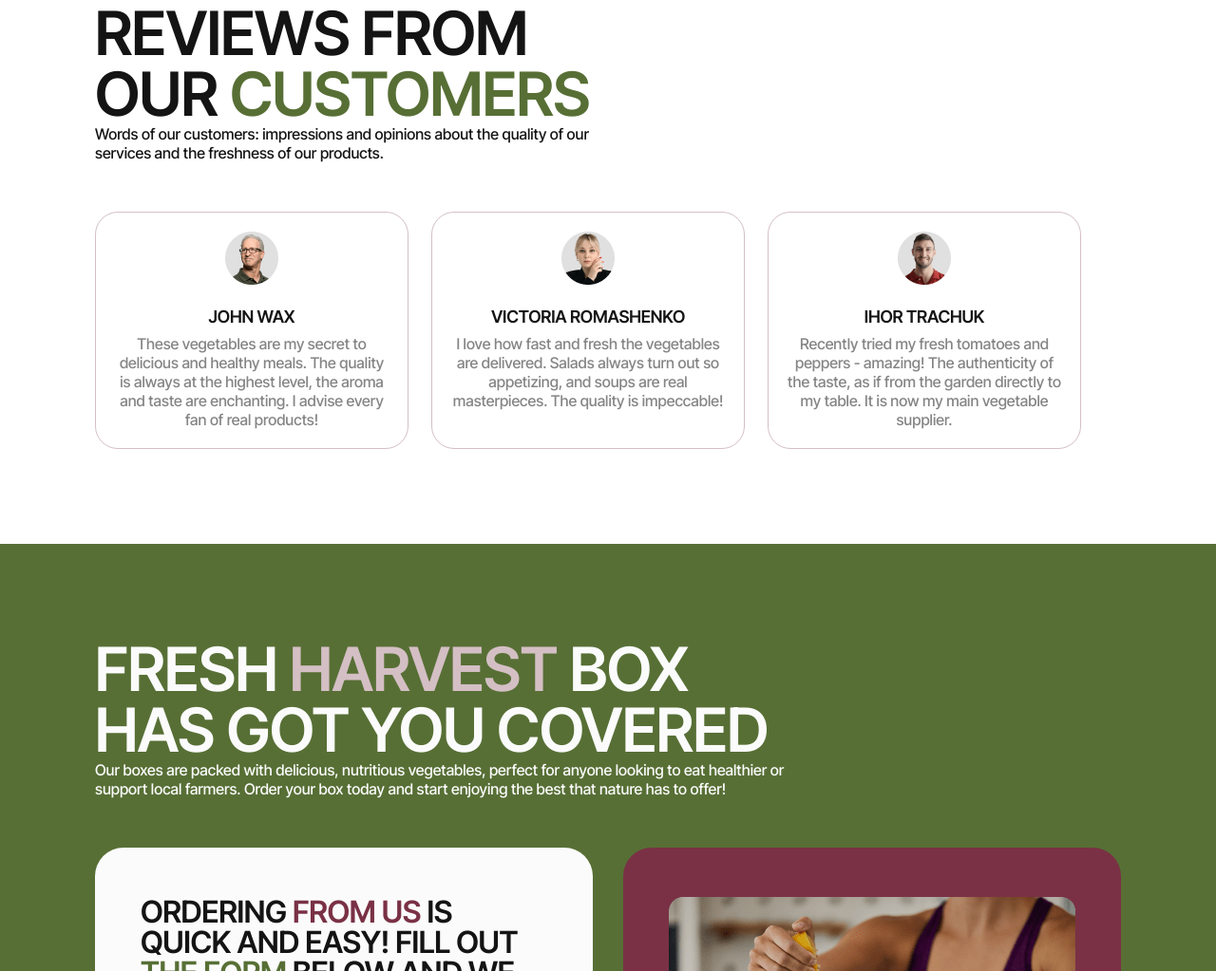
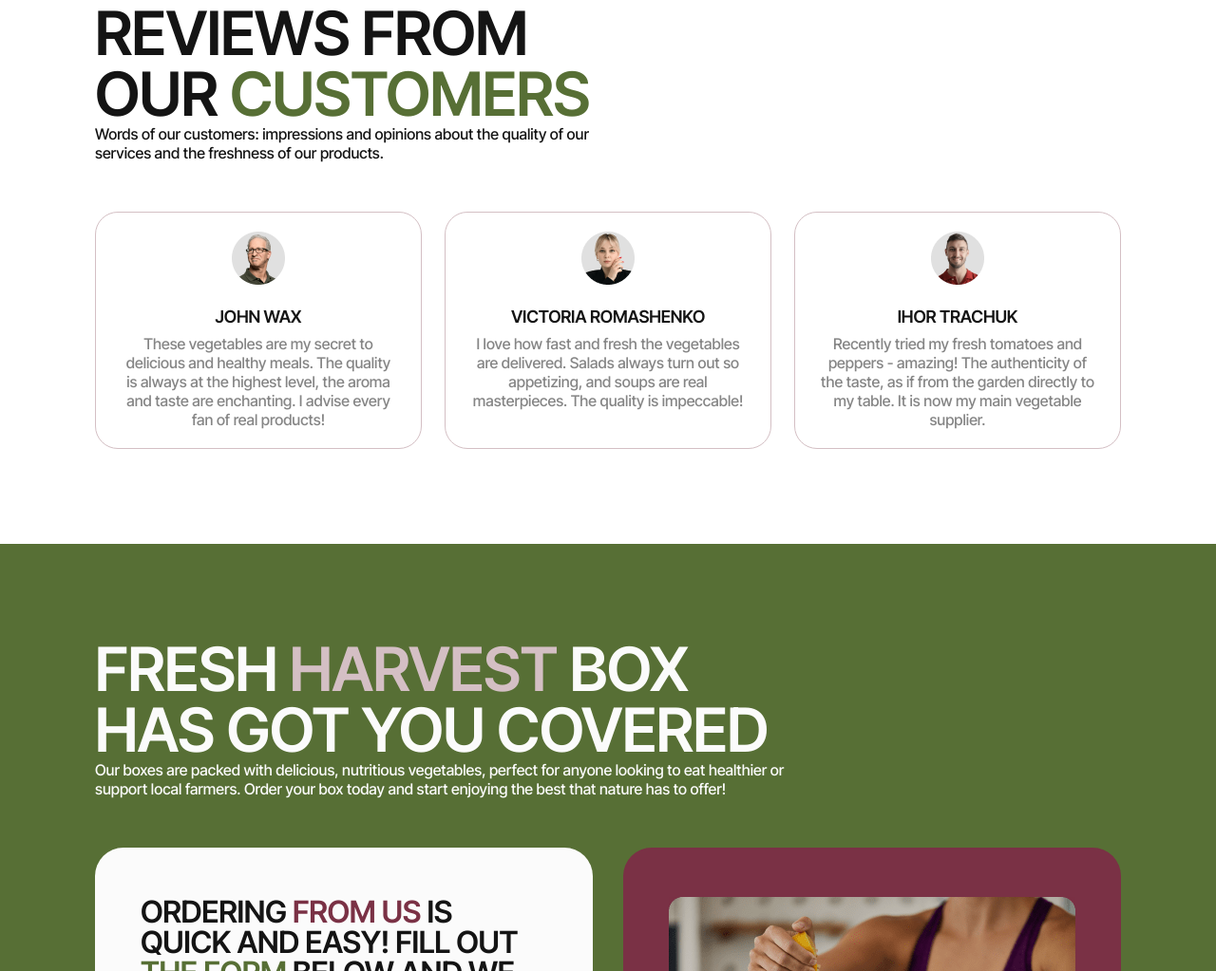
Before and after one commit to tymur-lykho/test-command-repo, a website built with Vite: page src/index.html in a window 1280 px wide. Shown: the part 3163-4186 px from the top of the page at 95% size. Built offline with nearby package versions, Linux system fonts and the light colour scheme.

Commit message:
Update in reviews_js.css, change width for cards

```diff
--- a/src/css/reviews_js.css
+++ b/src/css/reviews_js.css
@@ -46,17 +46,16 @@
   border: 1px solid var(--color-accent);
   border-radius: 24px;
   padding: 20px 16px;
-  max-width: 335px;
 }
 @media only screen and (min-width: 768px) {
   .reviews-js-item {
     padding: 20px;
-    max-width: 340px;
+    width: calc((100% - 24px) / 2);
   }
 }
 @media only screen and (min-width: 1280px) {
   .reviews-js-item {
-    max-width: 344px;
+    width: calc((100% - 2 * 24px) / 3);
   }
 }
 .reviews-js-item:not(:first-child) {
```
